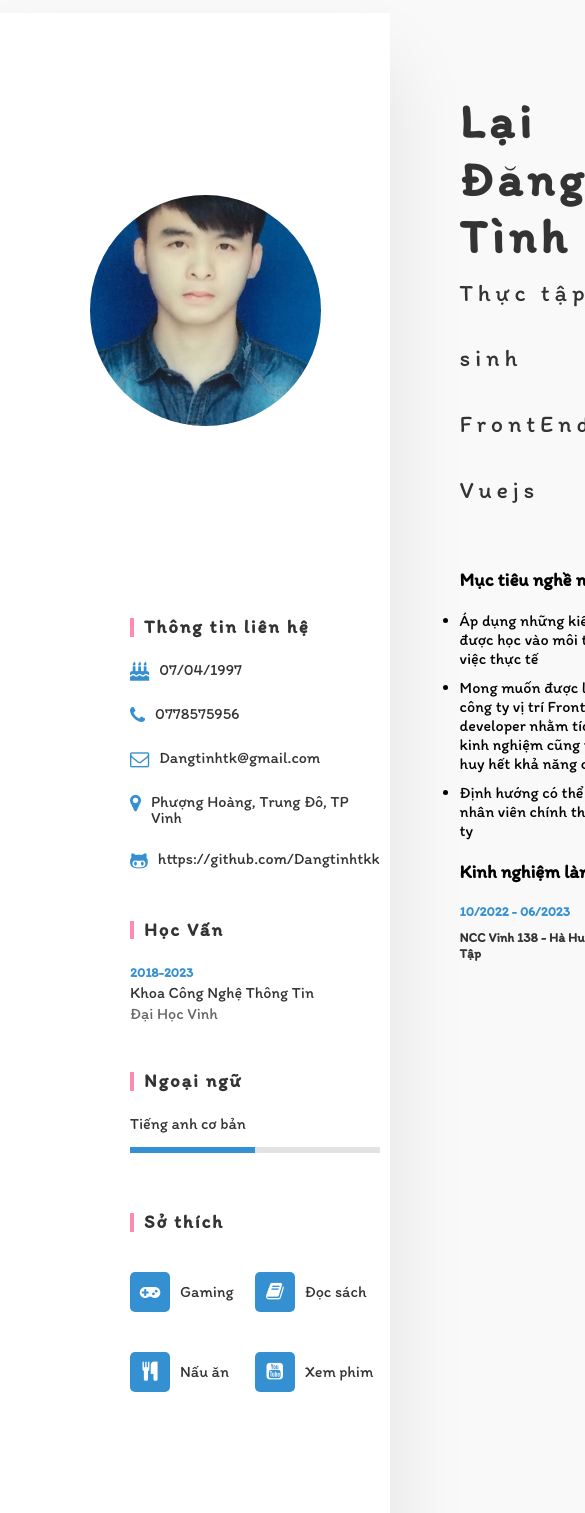
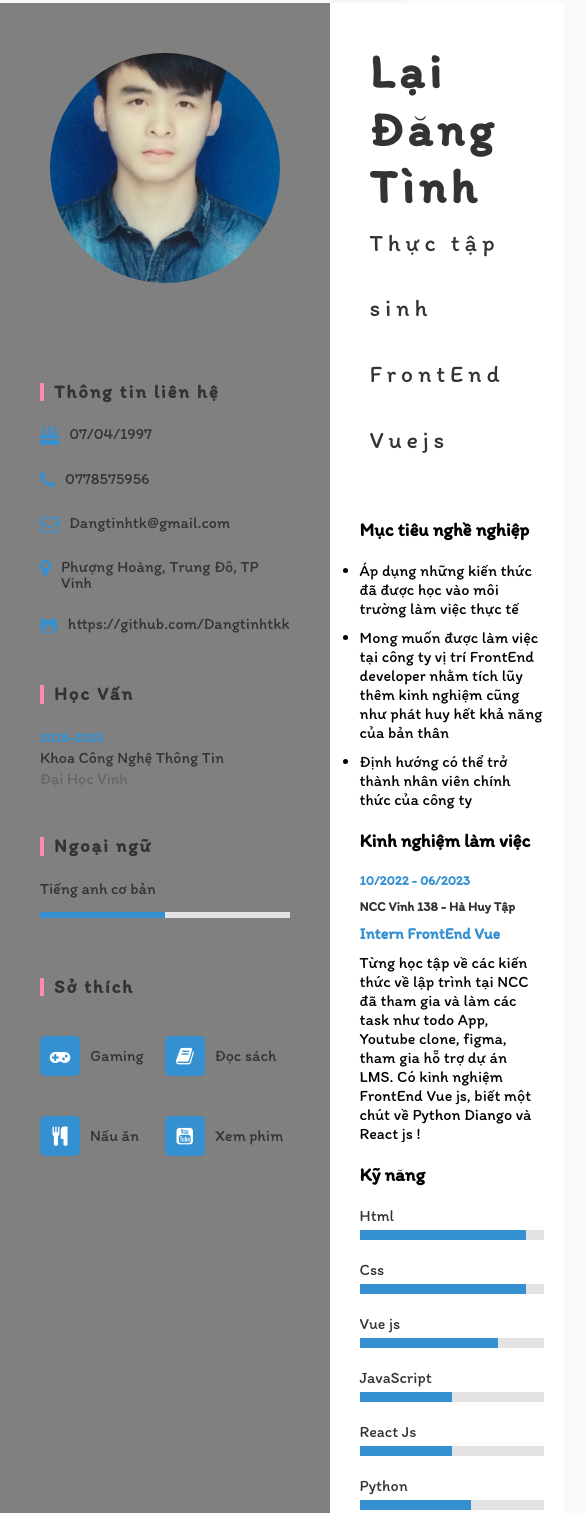
Before and after one commit to Dangtinhtkk/CV_ThucTap, a plain HTML site: page index.html in a window 390 px wide. Shown: the part 7-1520 px from the top of the page, 585 px wide, since content can reach past the window. Drawn offline with Linux system fonts and the light colour scheme.

Commit message:
update cv

```diff
--- a/index.html
+++ b/index.html
@@ -14,19 +14,12 @@
 <body>
     <div class="container">
         <div class="top">
+            <div class="item_left">
                 <div class="imgBx">
                     <div class="box">
                         <img src="avt.jpg" alt="">
                     </div>
                 </div>
-
-            <div class="profileText">
-                <h3>Lại Đăng Tình
-                    <br>
-                    <span>Thực tập sinh FrontEnd Vuejs</span>
-                </h3>
-            </div>
-
                 <div class="contentBox">
                     <div class="leftSide">
                         <h3>Thông tin liên hệ</h3>
@@ -74,7 +67,8 @@
                             <li><span class="icon"><i class="fa fa-gamepad" aria-hidden="true"></i></span>Gaming</li>
                             <li><span class="icon"><i class="fa fa-book" aria-hidden="true"></i></span>Đọc sách</li>
                             <li><span class="icon"><i class="fa fa-cutlery" aria-hidden="true"></i></span>Nấu ăn</li>
-                        <li><span class="icon"><i class="fa fa-youtube-square" aria-hidden="true"></i></span>Xem phim
+                            <li><span class="icon"><i class="fa fa-youtube-square" aria-hidden="true"></i></span>Xem
+                                phim
                             </li>
                         </ul>
                     </div>
@@ -83,6 +77,17 @@
 
 
                 </div>
+            </div>
+
+
+
+            <div class="item_right">
+                <div class="profileText">
+                    <h3>Lại Đăng Tình
+                        <br>
+                        <span>Thực tập sinh FrontEnd Vuejs</span>
+                    </h3>
+                </div>
 
                 <!-- about -->
                 <div class="rightSide">
@@ -90,11 +95,14 @@
                         <h3>Mục tiêu nghề nghiệp</h3>
                         <p class="about-text">
                         <ul>
-                        <li class="about-text-item">Áp dụng những kiến thức đã được học vào môi trường làm việc thực tế
+                            <li class="about-text-item">Áp dụng những kiến thức đã được học vào môi trường làm việc thực
+                                tế
                             </li>
-                        <li class="about-text-item">Mong muốn được làm việc tại công ty vị trí FrontEnd developer nhằm
+                            <li class="about-text-item">Mong muốn được làm việc tại công ty vị trí FrontEnd developer
+                                nhằm
                                 tích lũy thêm kinh nghiệm cũng như phát huy hết khả năng của bản thân</li>
-                        <li class="about-text-item">Định hướng có thể trở thành nhân viên chính thức của công ty</li>
+                            <li class="about-text-item">Định hướng có thể trở thành nhân viên chính thức của công ty
+                            </li>
                         </ul>
                         </p>
                     </div>
@@ -108,8 +116,10 @@
                             </div>
                             <div class="text">
                                 <h4>Intern FrontEnd Vue</h4>
-                            <p>Từng học tập về các kiến thức về lập trình tại NCC đã tham gia và làm các task như todo
-                                App, Youtube clone, figma, tham gia hỗ trợ dự án LMS. Có kinh nghiệm FrontEnd Vue js,
+                                <p>Từng học tập về các kiến thức về lập trình tại NCC đã tham gia và làm các task như
+                                    todo
+                                    App, Youtube clone, figma, tham gia hỗ trợ dự án LMS. Có kinh nghiệm FrontEnd Vue
+                                    js,
                                     biết một chút về Python Diango và React js !</p>
                             </div>
                         </div>
@@ -160,6 +170,11 @@
 
                     </div>
                 </div>
+            </div>
+
+
+
+
 
 
         </div>
--- a/style.css
+++ b/style.css
@@ -16,18 +16,16 @@ body {
     position: relative;
     width: 100%;
     background: #fff;
-    margin: 20px;
+    margin: 10px;
     box-shadow: 0 50px 75px rgba(0,0,0,0.1);
-    border-left: 50px solid #fff;
-    border-right: 50px solid #fff;
 }
 .container .top {
     position: relative;
-    display: grid;
-    grid-template-columns: 1fr 2fr;
-    padding: 40px;
+    display: flex;
     padding-bottom: 0;
 }
+
+
 .container .top .imgBx {
     position: relative;
     width: 100%;
@@ -36,16 +34,14 @@ body {
 }
 .container .top .imgBx .box {
     position: relative;
-    width: 70%;
+    width: 100%;
     min-width: 200px;
-    border-radius: 50%;
     overflow: hidden;
     aspect-ratio: 1;
+    padding: 50px;
 }
 .container .top .imgBx .box img {
-    position: absolute;
-    top: 0;
-    left: 0;
+    border-radius: 50%;
     width: 100%;
     height: 100%;
     object-fit: cover;
@@ -180,7 +176,7 @@ p {
 }
 
 .rightSide {
-    padding-left: 40px;
+    padding-left: 30px;
 }
 
 .rightSide .about-text {
@@ -222,10 +218,9 @@ p {
     margin-bottom: 10px;
 }
 .skills .box {
-    position: relative;
     width: 100%;
     display: grid;
-    grid-template-columns: 150px 1fr;
+    grid-template-columns: 120px 1fr;
     justify-content: center;
     align-items: center;
 }
@@ -250,3 +245,30 @@ p {
     height: 100%;
     background: #3590d2;
 }
+.item_left {
+    background: gray;
+}
+.item_right {
+    background: #fff;
+    padding-right: 20px
+}
+
+@media screen and (max-width: 815px) {
+    .about .box {
+        display: block
+    }
+    .skills .box {
+        display: block;
+    }
+    .skills .box h4 {
+        text-align: left;
+    }
+    .skills .box .percent {
+        display: block;
+        position: relative;
+        width: 100%;
+        height: 10px;
+        background: #e3e3e3;
+        margin-top: 5px;
+      }
+}
```
Lines whose indentation alone changed are shown as unchanged.
